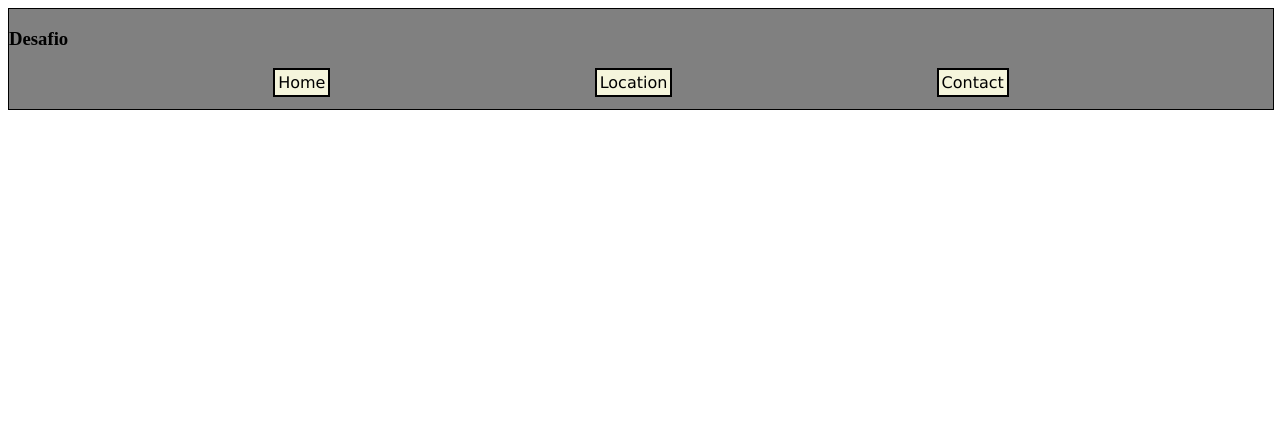
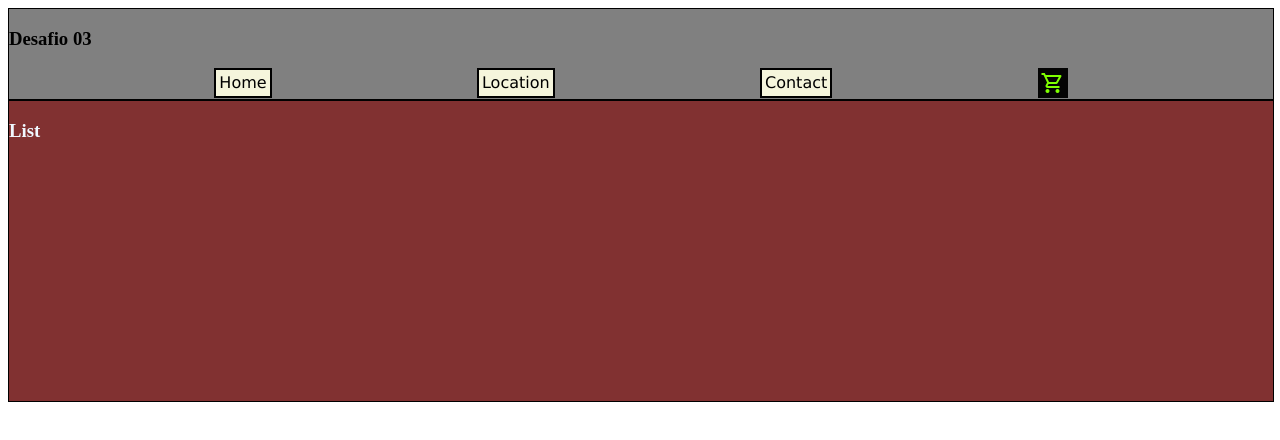
Before and after one commit to juanintelisano/ReactCourseCoder, a React (Create React App) app: page / in a window 1280 px wide. Shown: the top 440 px of the page. Built offline with nearby package versions, Linux system fonts and the light colour scheme.

Commit message:
desafio03

```diff
--- a/public/index.html
+++ b/public/index.html
@@ -5,6 +5,7 @@
     <link rel="icon" href="%PUBLIC_URL%/favicon.ico" />
     <meta name="viewport" content="width=device-width, initial-scale=1" />
     <meta name="theme-color" content="#000000" />
+    <link rel="stylesheet" href="https://fonts.googleapis.com/css2?family=Material+Symbols+Outlined:opsz,wght,FILL,GRAD@48,400,0,0" />
     <meta
       name="description"
       content="Web site created using create-react-app"
--- a/src/App.js
+++ b/src/App.js
@@ -2,16 +2,17 @@
 import './estilos.css';
 
 import Nav from './components/NavBar'
+import ItemListContainer from './components/ItemListContainer'
 
 const App = () => {
   return(
     <>
-    <Nav/>
-      <main>
-        <h2></h2>
-      </main>
+    <Nav />
+    <ItemListContainer greeting = "List" />
+
     </>
   )
 }
 
+
 export default App
--- /dev/null
+++ b/src/components/ItemListContainer.js
@@ -0,0 +1,12 @@
+const ItemListContainer = (props) => {
+
+
+
+    return (
+        <main className="ILC">
+        <h3>{props.greeting}</h3>
+        </main>
+    )
+}
+
+export default ItemListContainer
--- a/src/components/NavBar.js
+++ b/src/components/NavBar.js
@@ -1,11 +1,17 @@
 const Nav = () => {
+
+
     return (
             <nav>
-                <h3>Desafio</h3>
+                <h3>Desafio 03</h3>
                 <div className="links">
-                    <a href="#" class="link1">Home</a>
-                    <a href="#" class="link1">Location</a>
-                    <a href="#" class="link1">Contact</a>
+                    <a href="#" className="link1">Home</a>
+                    <a href="#" className="link1">Location</a>
+                    <a href="#" className="link1">Contact</a>
+                    <span className="material-symbols-outlined">
+shopping_cart
+</span>
+
                 </div>
             </nav>
     )
--- a/src/estilos.css
+++ b/src/estilos.css
@@ -2,7 +2,7 @@ nav{
     background-color: gray;
     border: solid black 0.5px;
     width: 100%;
-    height: 100px;
+    height: 90px;
 }
 
 .links{
@@ -20,3 +20,17 @@ nav{
     padding: 3px;
     text-decoration: none;
 }
+.material-symbols-outlined{
+    background-color: rgb(4, 4, 4);
+    padding: 3px;
+    color: chartreuse;
+}
+
+.ILC{
+    background-color: rgb(129, 49, 49);
+    border: solid black 0.5px;
+    width: 100%;
+    height: 300px;
+    color: aliceblue;
+
+}
```
Also changed, not shown: src/components/CartWidget.js (added, +8 -0 lines), src/info.txt (added).
